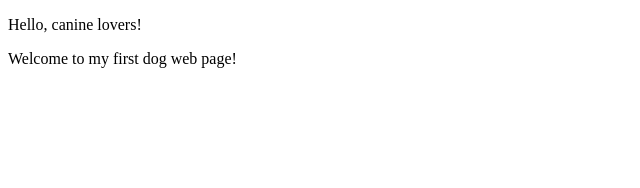
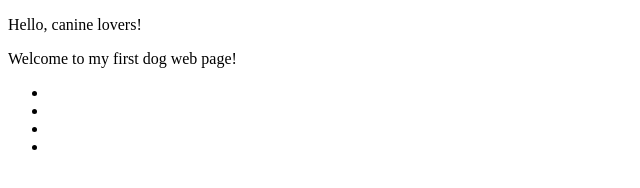
Before and after one commit to Trinityrace/DOGG, a plain HTML site: page index.html in a window 1280 px wide. Shown: the full height of the page, 0-640 px from the left. Drawn offline with Linux system fonts and the light colour scheme.

Commit message:
new lists in third paragraph

```diff
--- a/index.html
+++ b/index.html
@@ -5,6 +5,13 @@
     <body>
         <p>Hello, canine lovers!</p>
         <p>Welcome to my first dog web page!</p>
-        <p></p>
+        <p> <ul><li></li>
+            <li></li>
+            <li></li>
+            <li></li>
+
+            </ul>
+
+        </p>
     </body>
  </html>
```
